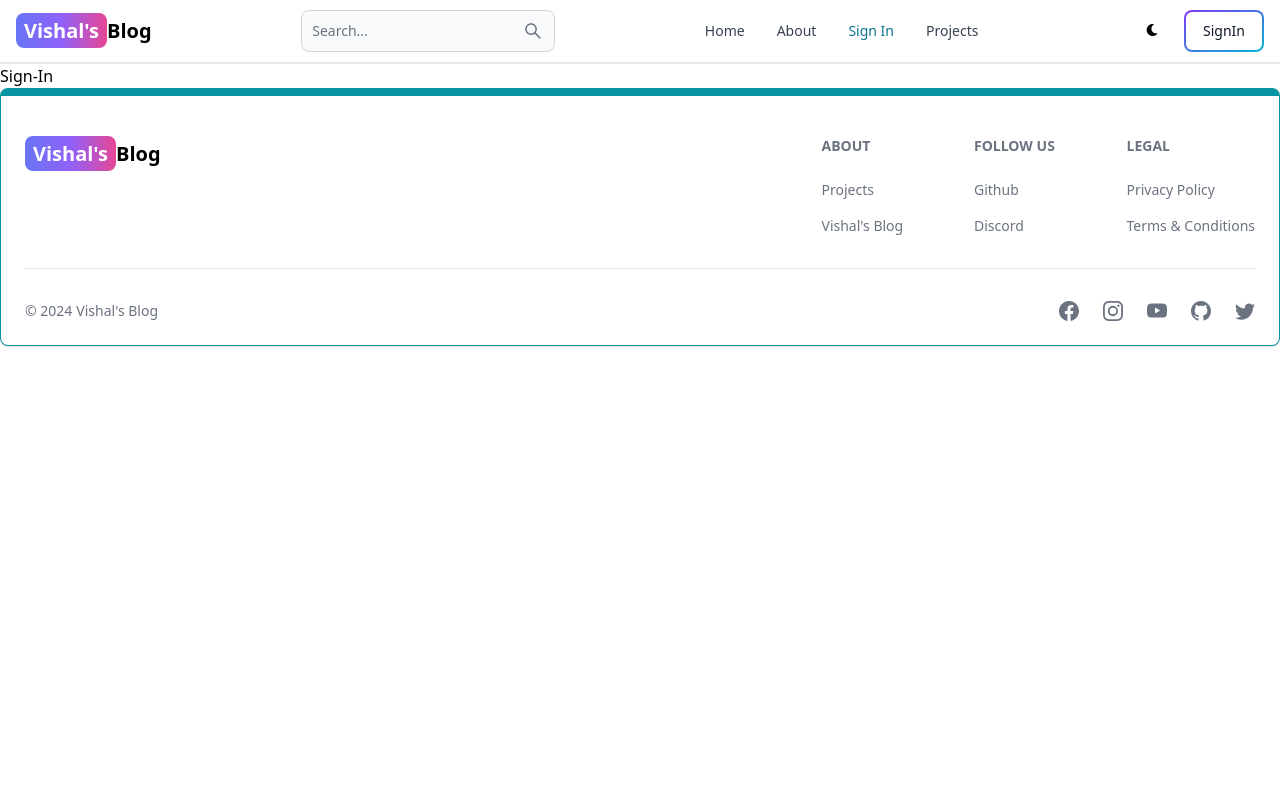
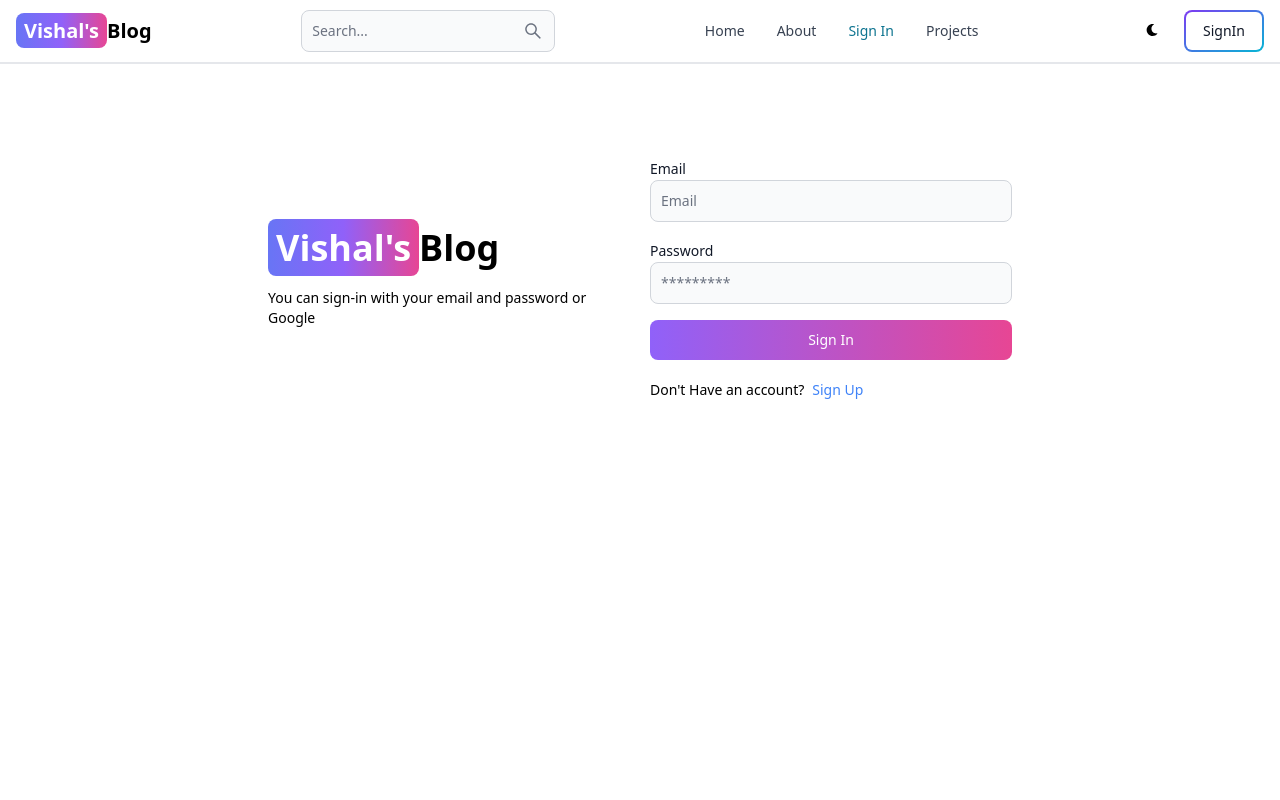
Before and after one commit to vishal001-tec/mern-blog, a React (Vite) app in the folder client/: page /sign-in in a window 1280 px wide. Shown: the top 800 px of the page. Built offline with nearby package versions, Linux system fonts and the light colour scheme.

Commit message:
complete sigin pagefuncationality

```diff
--- a/client/src/pages/SingIn.jsx
+++ b/client/src/pages/SingIn.jsx
@@ -1,9 +1,89 @@
-import React from 'react'
+import { Alert, Button, Label, Spinner, TextInput } from "flowbite-react";
+import { useState } from "react";
+import { Link, useNavigate } from "react-router-dom";
 
-export default function SingIn() {
-  return (
-    <div>
-      Sign-In
+export default function SignIn(){
+  const[fromData, setFormData]=useState({});
+  const[errorMessage,setErrorMessage] = useState(null);
+  const[loading,setLoading]=useState(false);
+  const navigate = useNavigate();
+  const handleChange = (e) =>{
+    setFormData({...fromData,[e.target.id]:e.target.value.trim()});
+  };
+const handleSubmit = async(e) =>{
+  e.preventDefault();
+  if(!fromData.email || !fromData.password){
+    return setErrorMessage('Please fill out all the fields.');
+  }
+  try{
+    setLoading(true);
+    setErrorMessage(null);
+    const res = await fetch('/api/auth/signip',{
+      method:'POST',
+      headers:{'Content-Type':'application/json'},
+      body:JSON.stringify(fromData),
+    });
+    const data= await res.json();
+    if(data.success === false){
+      return setErrorMessage(data.message);
+    }
+    setLoading(false);
+    if(res.ok){
+      navigate('/');
+    }
+  } catch(error){
+    setErrorMessage(error.message);
+    setLoading(false);
+  }
+    };
+  return(
+    <>
+  <div className=" min-h-screen mt-20">
+    <div className=" flex p-3 max-w-3xl mx-auto flex-col md:flex-row md:items-center gap-5">
+      <div className=" flex-1">
+      <Link to="/" className=' font-bold dark:text-white text-4xl'>
+        <span className='px-2 py-1 bg-gradient-to-r from-indigo-500 via-purple-500 to-pink-500 rounded-lg text-white '>Vishal's</span>
+        Blog
+    </Link>
+    <p className=" text-sm mt-5">
+      You can sign-in with your email and password or Google
+    </p>
+      </div>
+      <div className=" flex-1">
+        <form className=" flex flex-col gap-4" onSubmit={handleSubmit}>
+
+          <div>
+            <Label value="Email"></Label>
+            <TextInput type='email' placeholder="Email" id="email" onChange={handleChange}></TextInput>
+          </div>
+          <div>
+            <Label value="Password"></Label>
+            <TextInput type='password' placeholder="*********" id="password" onChange={handleChange}></TextInput>
+          </div>
+          <Button gradientDuoTone='purpleToPink' type="submit"  disabled={loading}>
+          {
+              loading ?(<>
+                <Spinner size='sm'/>
+                <span className=" pl-3">Loading...</span>
+                </>
+              ):('Sign In')
+          }
+          </Button>
+        </form>
+        <div className=" flex gap-2 mt-5 text-sm">
+          <span>Don't Have an account?</span>
+          <Link to='/sign-up' className=" text-blue-500"> Sign Up</Link>
+        </div>
+        {
+          errorMessage && (
+            <Alert className=" mt-5" color='failure'>
+              {errorMessage }
+            </Alert>
+          )
+        }
+      </div>
     </div>
+  </div>
+  </>
   )
 }
```
